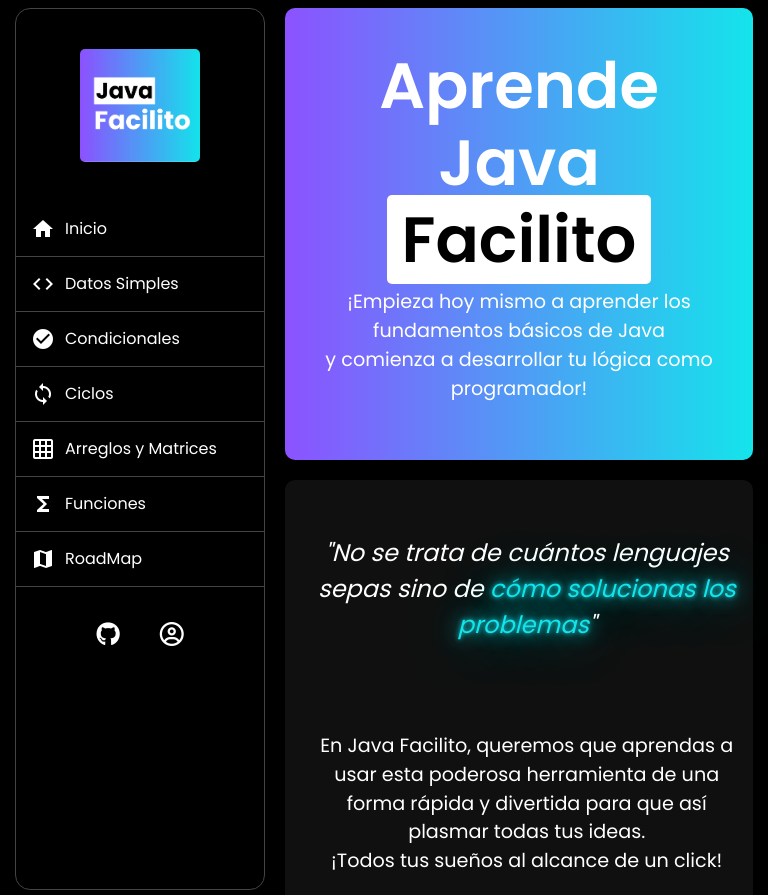
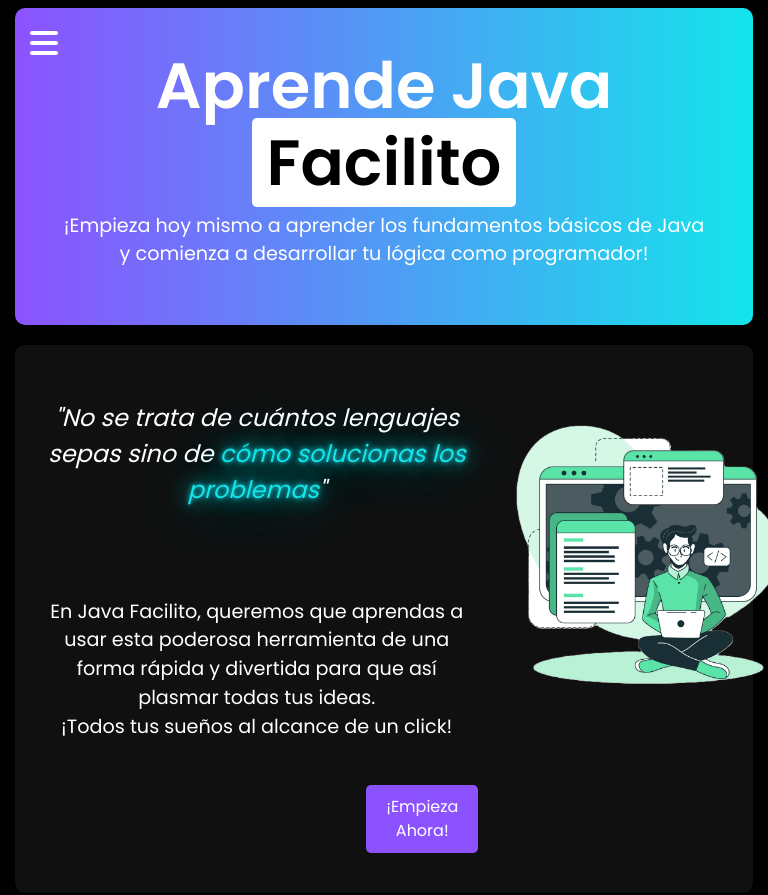
Before and after one commit to daniel-gomez-cano/CloneJavaFacilito, a Flask app: page / in a window 768 px wide. Run offline with Flask 3, Linux system fonts and the light colour scheme; some libraries are stand-ins or nearby versions.

Commit message:
NavBar Responsive

```diff
--- a/src/static/css/style.css
+++ b/src/static/css/style.css
@@ -123,13 +123,6 @@
     font-size: 4em;
 }
 
-/*.glow {
-    color: white;
-    /*text-shadow: 0 0 10px white, 0 0 20px white, 0 0 30px white, 0 0 40px white, 0 0 50px white, 0 0 60px white, 0 0 70px #8c52ff;*/
-    /*text-shadow: 0 0 5px white, 0 0 20px white, 0 0 60px white;
-}
-
-*/
 
 .glow {
     padding: 0 15px;
@@ -142,25 +135,7 @@
     margin-top: 10px;
 }
 
-/*
-.highlight {
-    background: black;
-    padding: 20px;
-    margin-top: 20px;
-    text-align: center;
-    border-radius: 10px;
-}
 
-.highlight h2, .highlight h3 {
-    color: #7DF9FF;
-}
-
-.highlight img {
-    width: 100%;
-    border-radius: 10px;
-    margin-top: 20px;
-}
-*/
 .quote-section {
     font-family: 'Poppins', sans-serif;
     display: flex;
@@ -237,3 +212,97 @@
         justify-content: center;
     }
 }
+
+.quote-image img {
+    height: auto;
+    margin: 35px auto;
+    border-radius: 5px;
+}
+
+/* Boton menu */
+
+#menu-toggle.hidden {
+    display: none !important;
+}
+
+/* Animación para la sidebar (opcional pero recomendado) */
+.sidebar {
+    transition: transform 0.3s ease-in-out;
+}
+
+@media (min-width: 768px) {
+    .quote-section {
+        flex-direction: row;
+        justify-content: space-between;
+        align-items: flex-start;
+    }
+
+    .quote-text {
+        text-align: left;
+        margin-right: 20px;
+    }
+
+    .quote-image {
+        flex: 1;
+        display: flex;
+        justify-content: center;
+    }
+}
+
+/* BOTÓN MENU TOGGLE */
+#menu-toggle {
+    position: fixed;
+    top: 20px;
+    left: 30px;
+    z-index: 1001;
+    background: none;
+    border: none;
+    color: white;
+    font-size: 32px;
+    cursor: pointer;
+    display: none;
+}
+
+body.light-mode #menu-toggle {
+    color: black;
+}
+
+/* RESPONSIVE MENU */
+@media (max-width: 1024px) {
+    #menu-toggle {
+        display: block;
+    }
+
+    #menu-toggle.hidden {
+        display: none;
+    }
+
+    .sidebar {
+        position: fixed;
+        top: 0;
+        left: 0;
+        height: 100%;
+        transform: translateX(-110%);
+        z-index: 1000;
+        background-color: #111;
+    }
+
+    .sidebar.show {
+        transform: translateX(0);
+    }
+
+    .overlay {
+        position: fixed;
+        top: 0;
+        left: 0;
+        width: 100%;
+        height: 100%;
+        background-color: rgba(0,0,0,0.5);
+        z-index: 999;
+        display: none;
+    }
+
+    .overlay.active {
+        display: block;
+    }
+}
--- /dev/null
+++ b/src/static/js/display_btn.js
@@ -0,0 +1,31 @@
+document.addEventListener("DOMContentLoaded", () => {
+    const sidebar = document.querySelector(".sidebar");
+    const overlay = document.getElementById("overlay");
+    const toggleBtn = document.getElementById("menu-toggle");
+    const menuLinks = document.querySelectorAll(".menu a");
+
+    // Mostrar sidebar (responsive)
+    toggleBtn.addEventListener("click", () => {
+        sidebar.classList.add("show");
+        overlay.classList.add("active");
+        toggleBtn.classList.add("hidden"); // Oculta botón
+    });
+
+    // Ocultar sidebar
+    overlay.addEventListener("click", () => {
+        sidebar.classList.remove("show");
+        overlay.classList.remove("active");
+        toggleBtn.classList.remove("hidden"); // Vuelve a mostrar botón
+    });
+
+    // Ocultar sidebar al navegar (responsive)
+    menuLinks.forEach(link => {
+        link.addEventListener("click", () => {
+            if (window.innerWidth <= 1024) {
+                sidebar.classList.remove("show");
+                overlay.classList.remove("active");
+                toggleBtn.classList.remove("hidden");
+            }
+        });
+    });
+});
--- a/src/templates/layout.html
+++ b/src/templates/layout.html
@@ -17,6 +17,12 @@
     <script src="https://cdnjs.cloudflare.com/ajax/libs/jquery/3.2.1/jquery.min.js"></script>
   </head>
   <body>
+    <!-- Boton responsive-->
+     <button id="menu-toggle" class="menu-toggle">
+        <i class="fas fa-bars"></i>
+    </button>
+
+
     <div class="container-hpta">
         <aside class="sidebar">
             <div class="logo">
@@ -36,9 +42,14 @@
                 <a href="{{ url_for('profile') }}"><i class="fa-regular fa-circle-user"></i></a>
             </div>
         </aside>
+
+         <!-- Overlay para cerrar menú en pantallas pequeñas -->
+        <div class="overlay" id="overlay"></div>
+
         <div class="content">
           {% block content %}{% endblock %}
         </div>
     </div>
  </body>
+ <script src="../static/js/display_btn.js"></script>
 </html>
```
